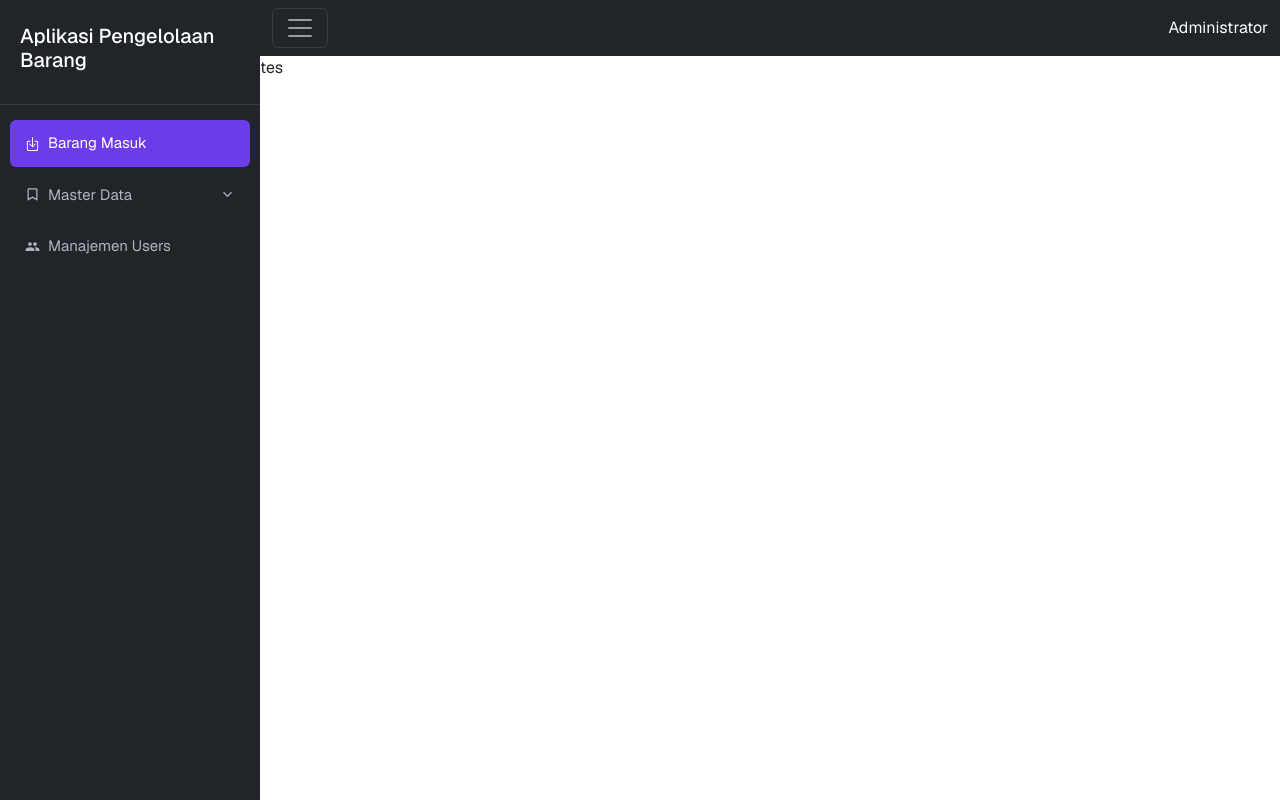
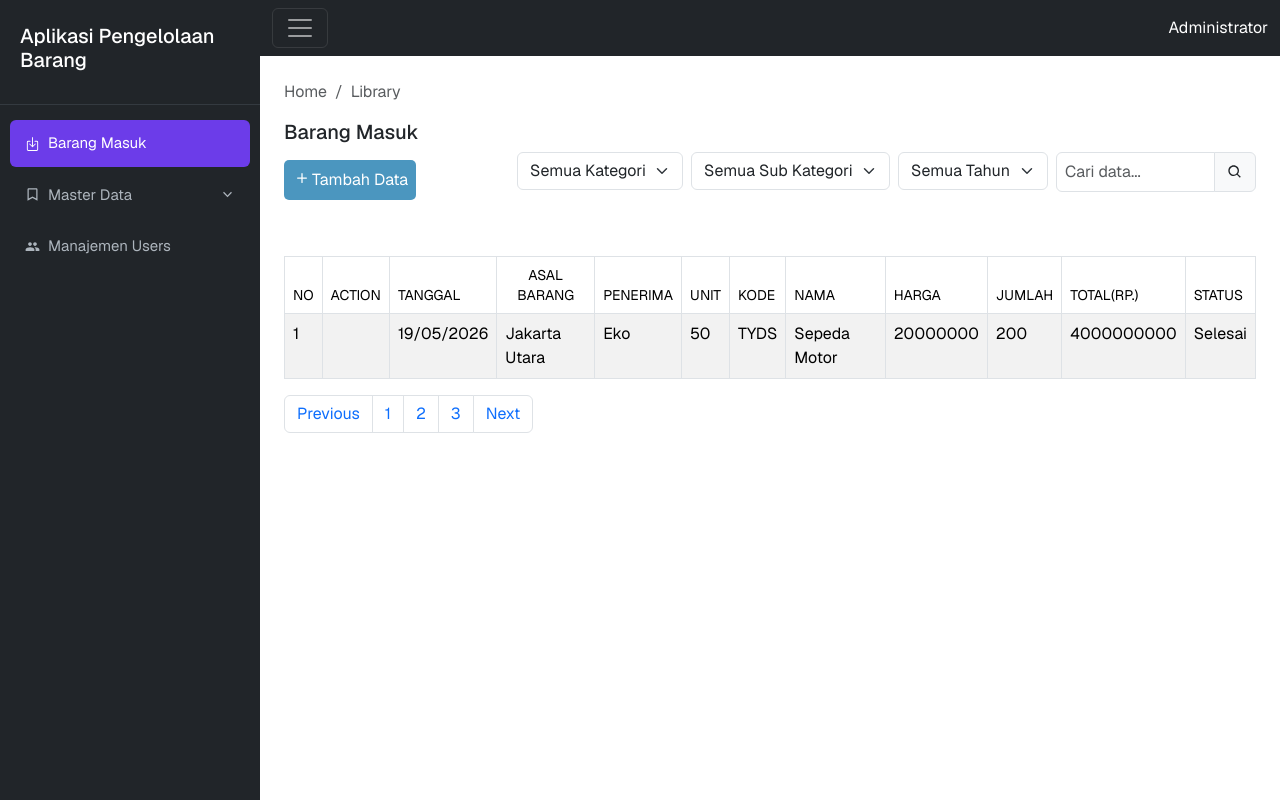
Before and after one commit to aminsum9/aplikasi-pengelolaan-barang, a Next.js app: page /home in a window 1280 px wide. Built offline with nearby package versions, Linux system fonts and the light colour scheme.

Commit message:
create dashboard

```diff
--- /dev/null
+++ b/app/components/ui/dropdown.tsx
@@ -0,0 +1,51 @@
+'use client';
+
+import { useState } from 'react';
+
+interface Item {
+    value: string
+    name: string
+}
+
+interface FilterDropdownProps {
+    defaultItem: string
+    items: Item[]
+    selectedItem: string
+    selectItem: (item: string) => void
+    classes: string | null
+}
+
+// interface Product {
+//   id: number;
+//   name: string;
+//   category: string;
+// }
+
+
+export default function FilterDropdown({ defaultItem, items, selectItem, selectedItem, classes = "" }: FilterDropdownProps) {
+    const [selectedCategory, setSelectedCategory] = useState('Semua');
+
+    //   const filteredProducts =
+    //     selectedCategory === 'Semua'
+    //       ? products
+    //       : products.filter(
+    //           (product) => product.category === selectedCategory
+    //         );
+
+    return (
+        <div className={" " + classes}>
+            <div className="mb-3" style={{ maxWidth: '250px' }}>
+                <select
+                    className="form-select"
+                    value={selectedItem}
+                    onChange={(e) => selectItem(e.target.value)}
+                >
+                    <option key={1} value="">{defaultItem}</option>
+                    {items.map((item,index) =>
+                        <option key={1+index} value={item.value}>{item.name}</option>
+                    )}
+                </select>
+            </div>
+        </div>
+    );
+}
--- a/app/components/ui/page-layout.tsx
+++ b/app/components/ui/page-layout.tsx
@@ -12,7 +12,9 @@ export default function PageLayout({children}: PageLayoutProps) {
         <Sidebar />
         <div className="flex flex-1 flex-col" >
           <Navbar />
-          {children}
+          <div className="p-4" >
+            {children}
+          </div>
         </div>
       </main>
     </div>
--- a/app/home/page.tsx
+++ b/app/home/page.tsx
@@ -1,11 +1,113 @@
 "use client"
 
+import { useState } from "react"
+import FilterDropdown from "../components/ui/dropdown"
 import PageLayout from "../components/ui/page-layout"
+import { BsPlus } from "react-icons/bs"
+import { BiSearch } from "react-icons/bi"
+
+interface Item {
+  value: string
+  name: string
+}
+
+const dummyCategories: Item[] = [
+  { value: "1", name: "smartphone" },
+  { value: "2", name: "televisi" }
+]
 
 export default function Home() {
+  const [selectedCategory, setSelectedCategory] = useState<string>("")
+
   return (
     <PageLayout>
-      <div>tes</div>
+      <nav aria-label="breadcrumb">
+        <ol className="breadcrumb">
+          <li className="breadcrumb-item active" aria-current="page">Home</li>
+          <li className="breadcrumb-item active" aria-current="page">Library</li>
+        </ol>
+      </nav>
+      <h5>Barang Masuk</h5>
+      <div>
+        <div className="flex flex-row justify-between align-start" >
+          <div className="max-h-20 self-center" >
+            <button onClick={() => { location.href = "/home" }} type="button" className="btn-main w-100 max-h-50 max-w-35 pt-1 pb-1 mt-0">
+              <span className="flex flex-row pr-2 pl-2 pt-1 pb-1 text-center align-center" ><BsPlus size={20} />Tambah Data</span>
+            </button>
+          </div>
+
+          <div className="flex flex-row align-start">
+            <FilterDropdown
+              defaultItem="Semua Kategori"
+              items={dummyCategories}
+              selectedItem={selectedCategory}
+              selectItem={(item) => setSelectedCategory(item)}
+              classes={"mr-2"}
+            />
+            <FilterDropdown
+              defaultItem="Semua Sub Kategori"
+              items={dummyCategories}
+              selectedItem={selectedCategory}
+              selectItem={(item) => setSelectedCategory(item)}
+              classes={"mr-2"}
+            />
+            <FilterDropdown
+              defaultItem="Semua Tahun"
+              items={dummyCategories}
+              selectedItem={selectedCategory}
+              selectItem={(item) => setSelectedCategory(item)}
+              classes={"mr-2"}
+            />
+            <div className="input-group mb-3 max-h-20 max-w-50">
+              <input type="text" className="form-control max-h-10 max-w-50 text-sm p-2" placeholder="Cari data..." aria-label="Cari data..." aria-describedby="basic-addon1" />
+              <span className="input-group-text max-h-10" id="basic-addon1"><BiSearch /></span>
+            </div>
+          </div>
+        </div>
+        <table className="table table-striped table-bordered mt-5">
+          <thead>
+            <tr>
+              <td className="text-sm" >NO</td>
+              <td className="text-sm" >ACTION</td>
+              <td className="text-sm" >TANGGAL</td>
+              <td className="text-sm text-center" >ASAL BARANG</td>
+              <td className="text-sm" >PENERIMA</td>
+              <td className="text-sm" >UNIT</td>
+              <td className="text-sm" >KODE</td>
+              <td className="text-sm" >NAMA</td>
+              <td className="text-sm" >HARGA</td>
+              <td className="text-sm" >JUMLAH</td>
+              <td className="text-sm" >TOTAL(RP.)</td>
+              <td className="text-sm" >STATUS</td>
+            </tr>
+          </thead>
+          <tbody>
+            <tr>
+              <td>1</td>
+              <td></td>
+              <td>19/05/2026</td>
+              <td>Jakarta Utara</td>
+              <td>Eko</td>
+              <td>50</td>
+              <td>TYDS</td>
+              <td>Sepeda Motor</td>
+              <td>20000000</td>
+              <td>200</td>
+              <td>4000000000</td>
+              <td>Selesai</td>
+            </tr>
+          </tbody>
+        </table>
+        <nav aria-label="Page navigation example">
+          <ul className="pagination">
+            <li className="page-item"><a className="page-link" href="#">Previous</a></li>
+            <li className="page-item"><a className="page-link" href="#">1</a></li>
+            <li className="page-item"><a className="page-link" href="#">2</a></li>
+            <li className="page-item"><a className="page-link" href="#">3</a></li>
+            <li className="page-item"><a className="page-link" href="#">Next</a></li>
+          </ul>
+        </nav>
+      </div>
     </PageLayout>
   )
 }
```
